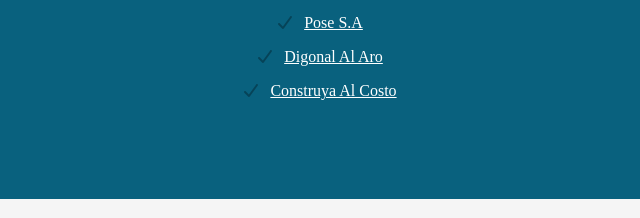
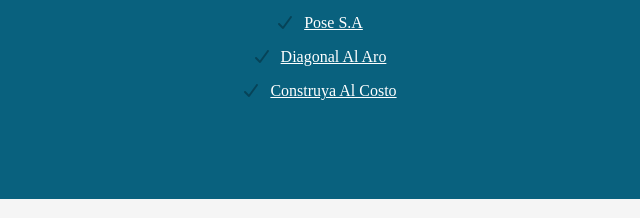
Before and after one commit to gberruet/gberruet.github.io, a plain HTML site: page index.html in a window 1280 px wide. Shown: the part 813-1031 px from the top of the page, 321-961 px from the left. Drawn offline with Linux system fonts and the light colour scheme.

```diff
--- a/index.html
+++ b/index.html
@@ -94,7 +94,7 @@
             <ul class="feature-list list-unstyled">
                 <li><i class="fa-solid fa-check"></i> <a href="https://www.fau.unlp.edu.ar/" target="_blank">Facultad de Arquitectura y Urbanismo - UNLP</a>  </li>
                 <li><i class="fa-solid fa-check"></i> <a href="http://posesa.com.ar/" target="_blank">Pose S.A</a></li>
-                <li><i class="fa-solid fa-check"></i> <a href="https://diagonalalaro.com.ar/" target="_blank">Digonal Al Aro</a></li>
+                <li><i class="fa-solid fa-check"></i> <a href="https://diagonalalaro.com.ar/" target="_blank">Diagonal Al Aro</a></li>
 		        <li><i class="fa-solid fa-check"></i> <a href="https://www.construyaalcosto.com/" target="_blank">Construya Al Costo</a></li>
             </ul>
         </div><!--//container-->
```
